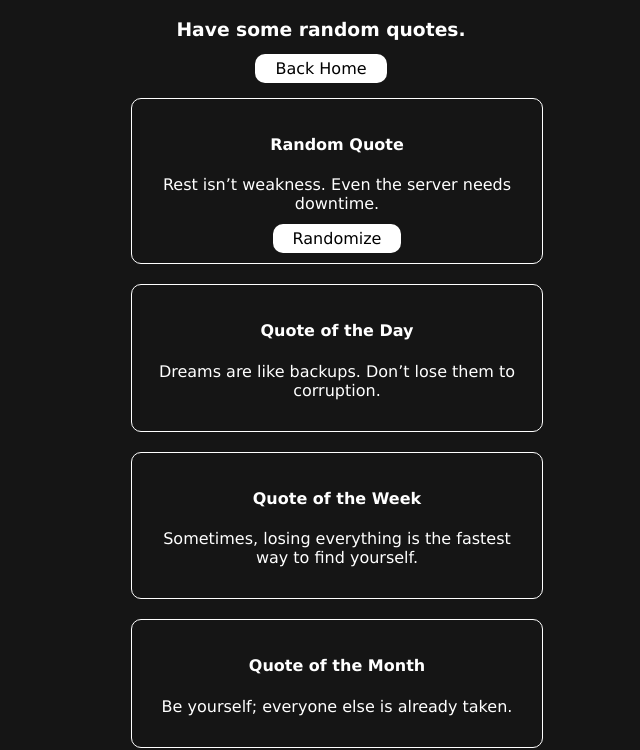
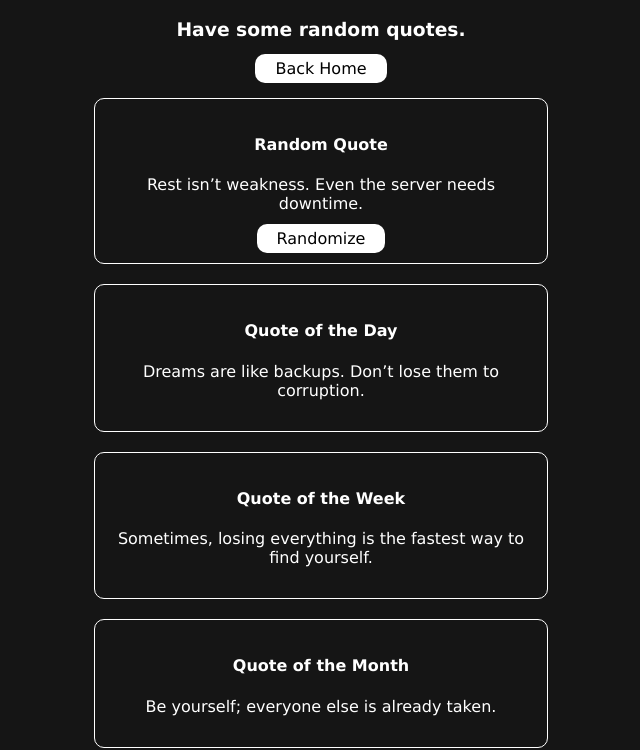
Before and after one commit to Expolus/fun-stuff, a website: page pages/quotes/index.html in a window 1280 px wide. Shown: the part 62-812 px from the top of the page, without its empty margins (319-959 px from the left). Drawn offline with Linux system fonts and the light colour scheme.

Commit message:
Centered

```diff
--- a/pages/quotes/style.css
+++ b/pages/quotes/style.css
@@ -12,13 +12,12 @@ body {
     border: 1px solid white;
     border-radius: 10px;
     transition: background-color 0.3s ease;
-    width: 30%;
-    margin-left: 35%;
-    margin-right: 35%;
-    margin-top: 20px;
-    margin-bottom: 20px;
+    width: 33vw;
+    margin: 20px auto;
     display: block;
+    text-align: center;
 }
+
 
 a {
     text-decoration: none;
@@ -29,7 +28,7 @@ a {
     border-radius: 10px;
 }
 
-@media only screen and (max-width: 600px) {
+@media (max-width: 600px) {
     .item {
         width: 90%;
         margin-left: 0;
```
